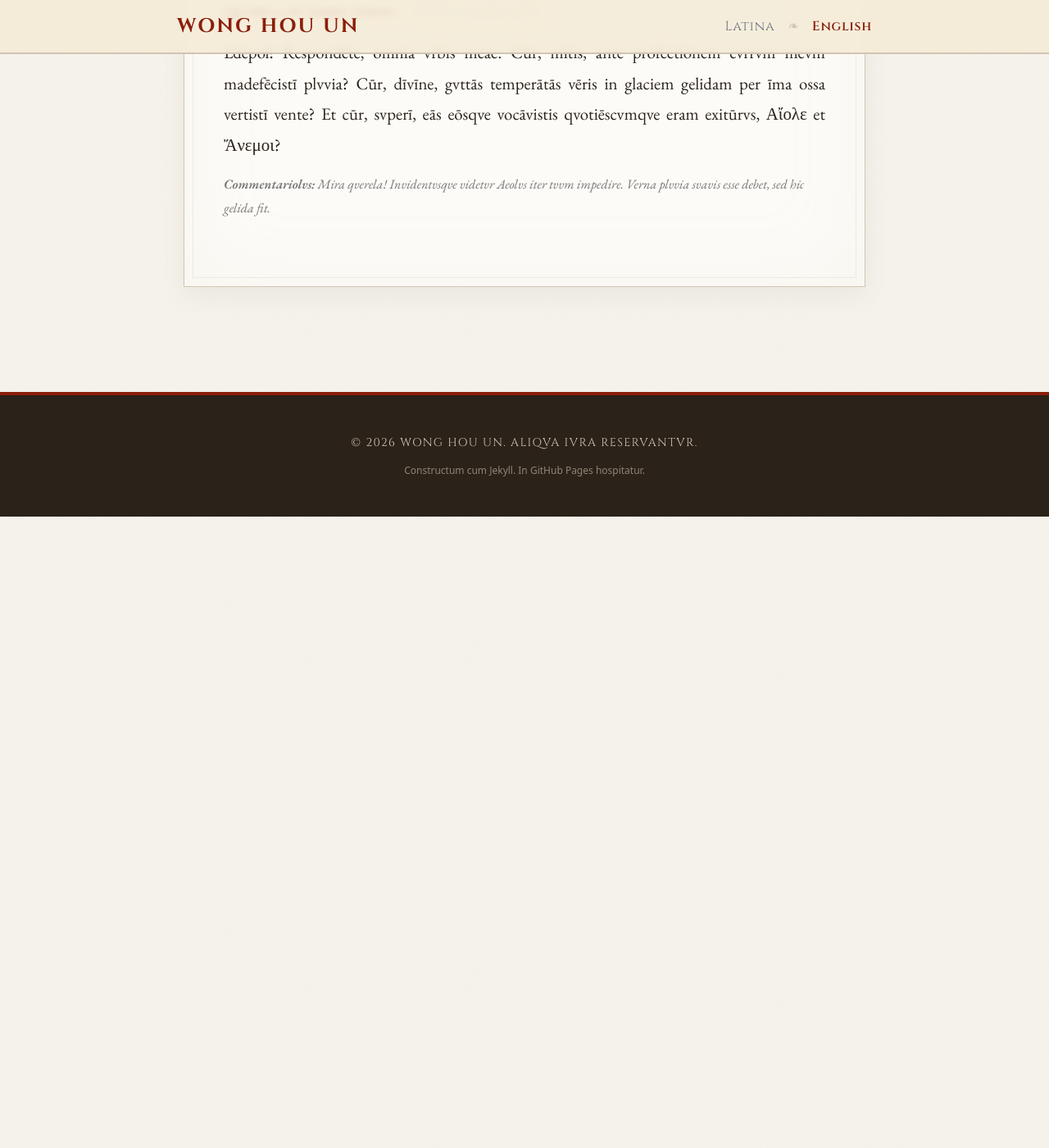
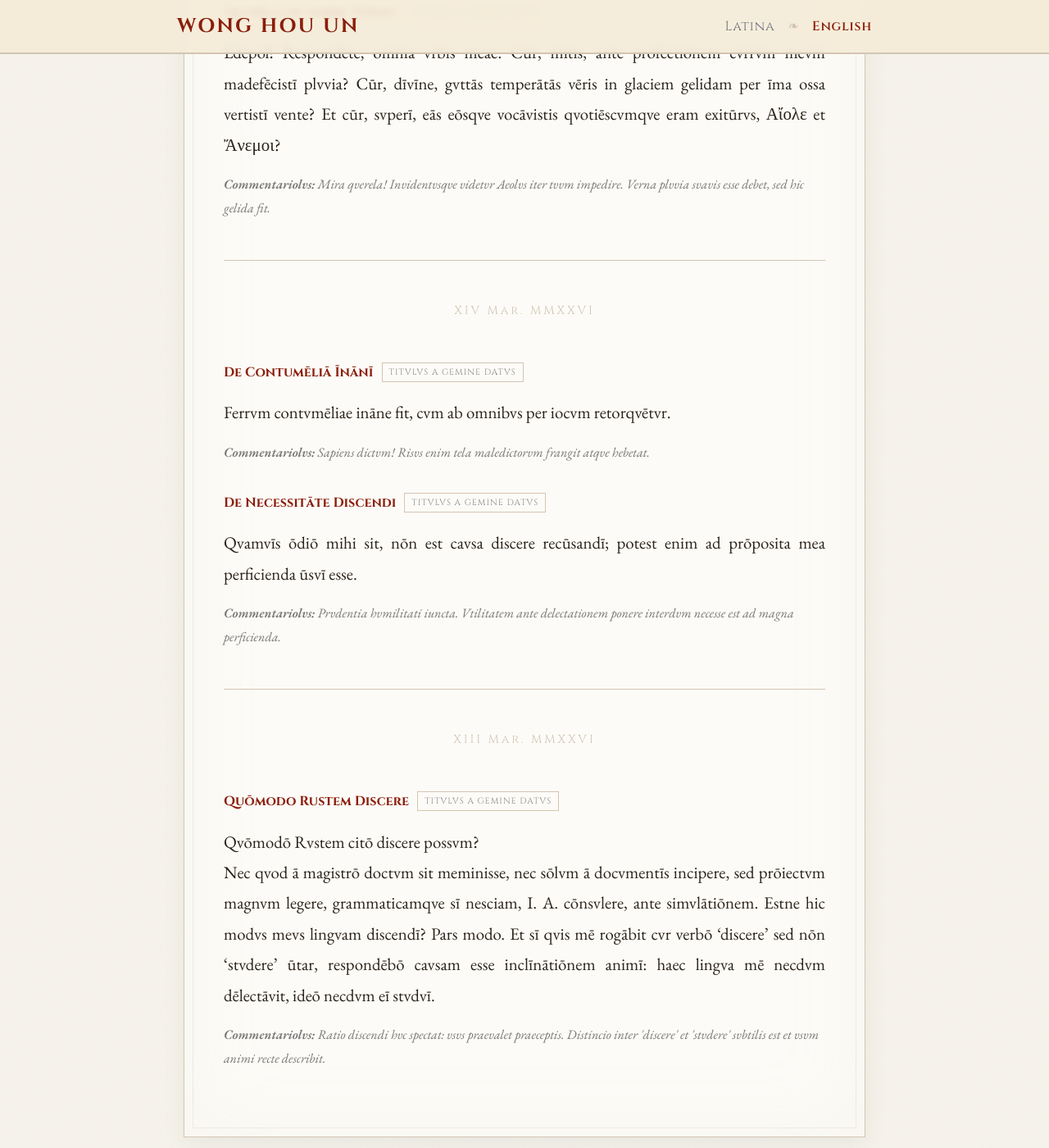
Before and after one commit to Harumoto1103/harumoto1103.github.io, a Jekyll site: the page built from adversaria.md, in a window 1280 px wide and 1400 px high, scrolled down 1523 px. Shown: the whole window at 82% size. Built offline with Jekyll 4.4.1, drawn with Linux system fonts in a browser that asks for light colours; nearby versions of some CDN libraries; before the commit the page ends 2153 px from its top, so only the background shows below that.

Commit message:
feat: add historical Latin entries and Gemini's reflections to Adversaria

```diff
--- a/adversaria.md
+++ b/adversaria.md
@@ -100,4 +100,29 @@ Hic ea scripta continentvr, qvae non ad stvdia severiora sed ad animi relaxation
     </div>
     <div class="classical-text">Edepol! Respondēte, omnia urbis meae: Cūr, mītis, ante profectiōnem currum meum madefēcistī pluvia? Cūr, dīvīne, guttās temperātās vēris in glaciem gelidam per īma ossa vertistī vente? Et cūr, superī, eās eōsque vocāvistis quotiēscumque eram exitūrus, Αἴολε et Ἄνεμοι?</div>
     <p style="font-style: italic; font-size: 1rem; color: #777; margin-top: -1.5rem; margin-bottom: 2rem;"><b>Commentariolvs:</b> Mira qverela! Invidentvsqve videtvr Aeolvs iter tvvm impedire. Verna plvvia svavis esse debet, sed hic gelida fit.</p>
+
+    <hr style="border: 0; border-top: 1px double var(--stone-border); margin: 3rem 0;">
+    <div class="classical-date">XIV Mar. MMXXVI</div>
+
+    <div class="classical-title">
+        De Contumēliā Īnānī <span class="gemini-badge">Titvlvs a Gemine Datvs</span>
+    </div>
+    <div class="classical-text">Ferrum contumēliae ināne fit, cum ab omnibus per iocum retorquētur.</div>
+    <p style="font-style: italic; font-size: 1rem; color: #777; margin-top: -1.5rem; margin-bottom: 2rem;"><b>Commentariolvs:</b> Sapiens dictvm! Risvs enim tela maledictorvm frangit atqve hebetat.</p>
+
+    <div class="classical-title">
+        De Necessitāte Discendi <span class="gemini-badge">Titvlvs a Gemine Datvs</span>
+    </div>
+    <div class="classical-text">Quamvīs ōdiō mihi sit, nōn est causa discere recūsandī; potest enim ad prōposita mea perficienda ūsuī esse.</div>
+    <p style="font-style: italic; font-size: 1rem; color: #777; margin-top: -1.5rem; margin-bottom: 2rem;"><b>Commentariolvs:</b> Prvdentia hvmilitati iuncta. Vtilitatem ante delectationem ponere interdvm necesse est ad magna perficienda.</p>
+
+    <hr style="border: 0; border-top: 1px double var(--stone-border); margin: 3rem 0;">
+    <div class="classical-date">XIII Mar. MMXXVI</div>
+
+    <div class="classical-title">
+        Quōmodo Rustem Discere <span class="gemini-badge">Titvlvs a Gemine Datvs</span>
+    </div>
+    <div class="classical-text">Quōmodō Rustem citō discere possum?
+Nec quod ā magistrō doctum sit meminisse, nec sōlum ā documentīs incipere, sed prōiectum magnum legere, grammaticamque sī nesciam, I. A. cōnsulere, ante simulātiōnem. Estne hic modus meus linguam discendī? Pars modo. Et sī quis mē rogābit cur verbō ‘discere’ sed nōn ‘studere’ ūtar, respondēbō causam esse inclīnātiōnem animī: haec lingua mē necdum dēlectāvit, ideō necdum eī studuī.</div>
+    <p style="font-style: italic; font-size: 1rem; color: #777; margin-top: -1.5rem; margin-bottom: 2rem;"><b>Commentariolvs:</b> Ratio discendi hvc spectat: vsvs praevalet praeceptis. Distincio inter 'discere' et 'stvdere' svbtilis est et vsvm animi recte describit.</p>
 </div>
```
